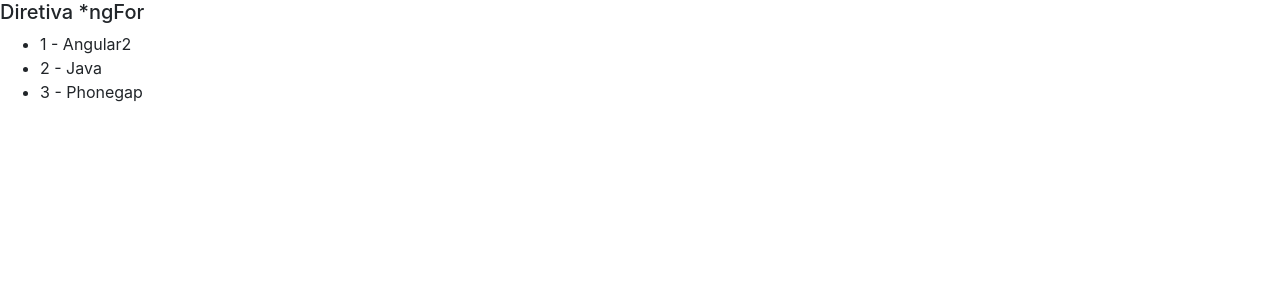
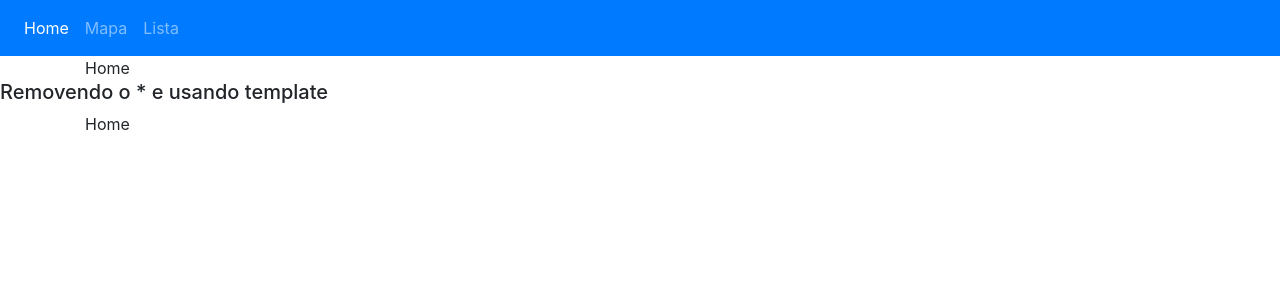
Before and after one commit to pierbotteroweb/angular-loiane-data-binding, an Angular app in the folder data-binding/: page / in a window 1280 px wide. Shown: the top 300 px of the page. Built offline with nearby package versions, Linux system fonts and the light colour scheme.

Commit message:
Aula 28, usando diretivas sem *

```diff
--- a/data-binding/src/app/app.component.html
+++ b/data-binding/src/app/app.component.html
@@ -4,5 +4,5 @@
 
 <button (click)="destruirCiclo()" >Deletar</button> -->
 <!-- <app-diretiva-ngif></app-diretiva-ngif> -->
-<!-- <app-diretiva-ngswitch></app-diretiva-ngswitch> -->
-<app-diretiva-ngfor></app-diretiva-ngfor>
+<app-diretiva-ngswitch></app-diretiva-ngswitch>
+<!-- <app-diretiva-ngfor></app-diretiva-ngfor> -->
--- a/data-binding/src/app/diretiva-ngfor/diretiva-ngfor.component.html
+++ b/data-binding/src/app/diretiva-ngfor/diretiva-ngfor.component.html
@@ -3,3 +3,11 @@
 <ul>
     <li *ngFor="let curso of cursos, let i = index">{{ i+1 }} - {{ curso }}</li>
 </ul>
+
+<ul>
+    <ng-template ngFor [ngForOf]="cursos" let-curso let-i="index">
+        <li>
+            {{ i+1 }} - {{ curso }}
+        </li>
+    </ng-template>
+</ul>
--- a/data-binding/src/app/diretiva-ngif/diretiva-ngif.component.html
+++ b/data-binding/src/app/diretiva-ngif/diretiva-ngif.component.html
@@ -15,3 +15,15 @@
 <div [hidden]="!mostrarCursos" >Lista de cursos aqui.</div>
 
 <div [hidden]="mostrarCursos" >Não existem cursos para serem listados.</div>
+
+<h5>Removendo o * e usando template</h5>
+
+<div *ngIf="mostrarCursos">Lista de cursos aqui</div>
+
+<ng-template [ngIf]="mostrarCursos" >
+    <div>Lista de cursos aqui</div>
+</ng-template>
+
+<div ng-template="ngIf mostrarCursos" >
+    Lista de cursos aqui.
+</div>
--- a/data-binding/src/app/diretiva-ngswitch/diretiva-ngswitch.component.html
+++ b/data-binding/src/app/diretiva-ngswitch/diretiva-ngswitch.component.html
@@ -10,3 +10,17 @@
     <div *ngSwitchCase="'lista'">Modo Lista ativado</div>
     <div *ngSwitchDefault>Home</div>
 </div>
+
+<h5>Removendo o * e usando template</h5>
+
+<div class="container" [ngSwitch]="aba">
+    <ng-template [ngSwitchCase]="'mapa'" >
+        <p>Modo Mapa ativado</p>
+    </ng-template>
+    <ng-template [ngSwitchCase]="'lista'" >
+        <p>Modo Lista ativado</p>
+    </ng-template>
+    <ng-template [ngSwitchCase]="'home'" ngSwitchDefault>
+        <p>Home</p>
+    </ng-template>
+</div>
```
